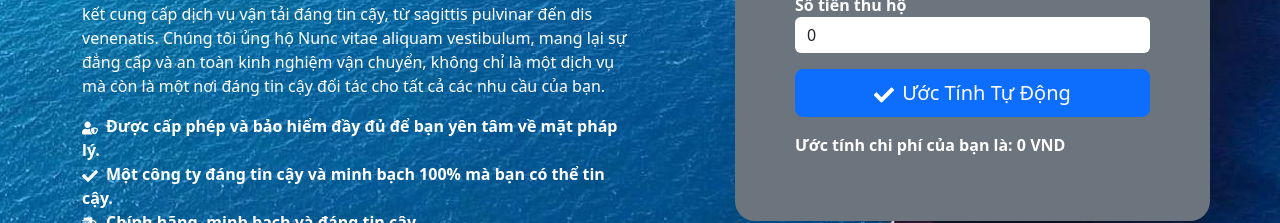
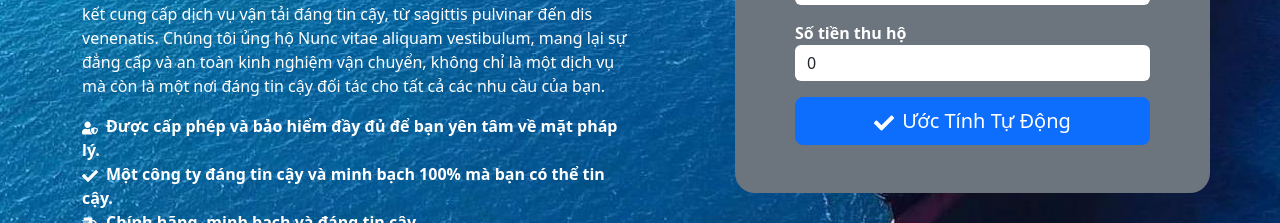
Before and after one commit to Hieulord/TransportationService, a React (Create React App) app in the folder transportation/: page / in a window 1280 px wide. Shown: the part 1200-1423 px from the top of the page. Built offline with nearby package versions, Linux system fonts and the light colour scheme.

Commit message:
sửa  phép tính tự động

```diff
--- a/transportation/src/Home/Body.tsx
+++ b/transportation/src/Home/Body.tsx
@@ -17,7 +17,6 @@ const Body: React.FC = () => {
   const calculateEstimate = (): number => {
     // Kiểm tra dữ liệu đầu vào
     if (!provinceGo || !districtGo || !provinceArrive || !districtArrive || productWeight <= 0) {
-      // Gợi ý: Bạn có thể cung cấp phản hồi cho người dùng nếu dữ liệu không hợp lệ ở đây
       return 0; // Trả về 0 nếu thiếu thông tin hoặc dữ liệu không hợp lệ
     }
 
@@ -37,8 +36,8 @@ const Body: React.FC = () => {
     // Tổng chi phí bằng tổng chi phí vận chuyển và phí khai báo
     const totalCost = weightCost + declarationCost;
 
-    // Trả về tổng chi phí ước tính
-    return totalCost;
+    // Trả về tổng chi phí ước tính với hai số sau dấu phẩy bị loại bỏ
+    return Math.floor(totalCost / 100) * 100;
   };
 
   const handleFormSubmit = (e: React.FormEvent) => {
@@ -46,13 +45,6 @@ const Body: React.FC = () => {
     const estimate = calculateEstimate();
     setResult(`Ước tính chi phí của bạn là: ${estimate.toLocaleString()} VND`);
   };
-
-  useEffect(() => {
-    // Tính toán và cập nhật kết quả mỗi khi có thay đổi trong dữ liệu đầu vào
-    const estimate = calculateEstimate();
-    const roundedEstimate = Math.floor(estimate * 100) / 100; // hoặc Math.ceil() nếu muốn làm tròn lên
-    setResult(`Ước tính chi phí của bạn là: ${roundedEstimate.toLocaleString()} VND`);
-  }, [provinceGo, districtGo, provinceArrive, districtArrive, productWeight, priceDeclaration]);
 
 
   return (
```
